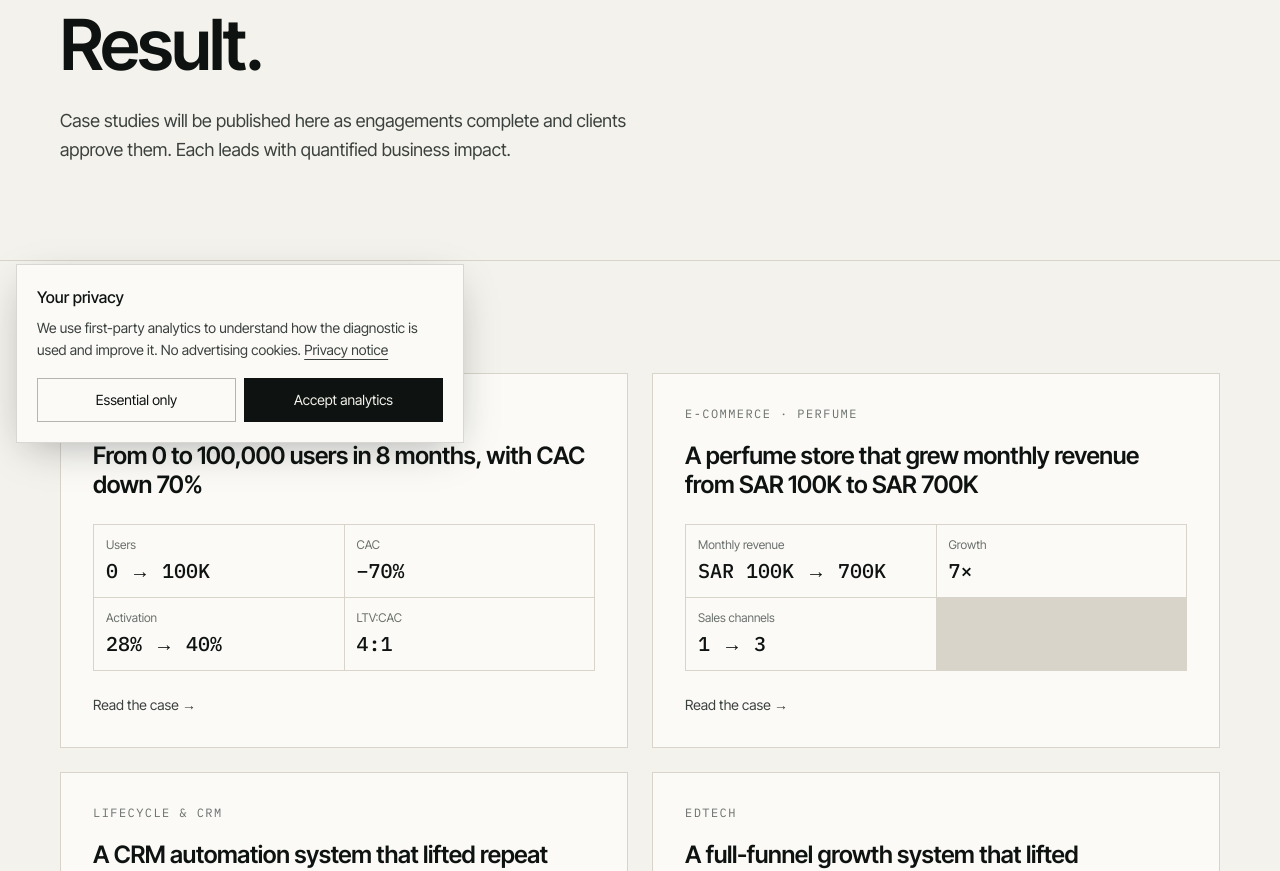
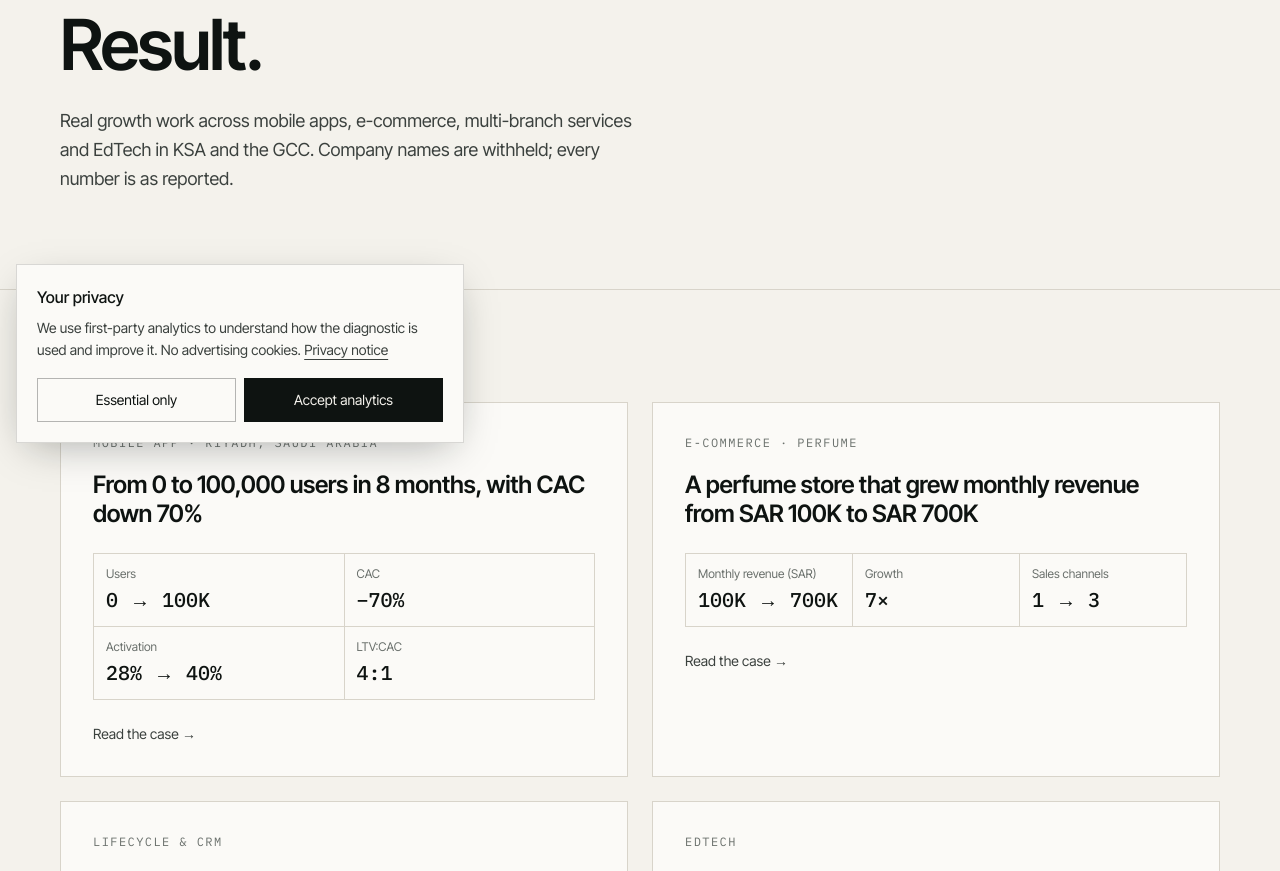
Before and after one commit to islamagendi-hue/Growxera, a Next.js app: page /case-studies in a window 1280 px wide. Shown: the part 341-1212 px from the top of the page. Built offline with nearby package versions, Linux system fonts and the light colour scheme; no server answers.

Commit message:
Polish perfume case metrics and case studies intro
Co-Authored-By: Claude Opus 5.5 (1M context) <noreply@anthropic.com>
Claude-Session: https://claude.ai/code/session_01PJG6eTqNkwu8MewA1KfzJW

```diff
--- a/src/app/case-studies/[slug]/page.tsx
+++ b/src/app/case-studies/[slug]/page.tsx
@@ -48,7 +48,7 @@ export default async function CaseStudyPage({ params }: PageProps<"/case-studies
           </p>
           <h1 className="mt-6 max-w-[20ch] text-h2 font-semibold">{c.title}</h1>
           {c.role && <p className="mt-6 max-w-2xl leading-relaxed text-ink-2">{c.role}</p>}
-          <dl className={`mt-12 grid max-w-3xl grid-cols-2 gap-px border border-line bg-line ${c.metrics.length >= 4 ? "lg:max-w-none lg:grid-cols-4" : ""}`}>
+          <dl className={`mt-12 grid max-w-3xl grid-cols-2 gap-px border border-line bg-line ${c.metrics.length >= 4 ? "lg:max-w-none lg:grid-cols-4" : c.metrics.length === 3 ? "sm:max-w-none sm:grid-cols-3" : ""}`}>
             {c.metrics.map((m) => (
               <div key={m.label} className="bg-paper p-5">
                 <dt className="text-sm text-ink-3">{m.label}</dt>
--- a/src/app/case-studies/page.tsx
+++ b/src/app/case-studies/page.tsx
@@ -19,7 +19,7 @@ export default function CaseStudies() {
       <PageHero
         eyebrow="Case studies"
         title="Problem → Diagnosis → Intervention → Result."
-        lead="Case studies will be published here as engagements complete and clients approve them. Each leads with quantified business impact."
+        lead={CASE_STUDIES.length ? "Real growth work across mobile apps, e-commerce, multi-branch services and EdTech in KSA and the GCC. Company names are withheld; every number is as reported." : "Case studies will be published here as engagements complete and clients approve them. Each leads with quantified business impact."}
       />
       <Section>
         <CaseStudyCards />
--- a/src/components/home/CaseStudyCards.tsx
+++ b/src/components/home/CaseStudyCards.tsx
@@ -15,7 +15,7 @@ export function CaseStudyCards({ limit }: { limit?: number }) {
               {[c.sector, c.market].filter(Boolean).join(" · ")}
             </p>
             <h3 className="mt-5 text-h3 font-semibold">{c.title}</h3>
-            <dl className="mt-6 grid grid-cols-2 gap-px border border-line bg-line">
+            <dl className={`mt-6 grid gap-px border border-line bg-line ${c.metrics.length === 3 ? "grid-cols-3" : "grid-cols-2"}`}>
               {c.metrics.slice(0, 4).map((m) => (
                 <div key={m.label} className="bg-card p-3">
                   <dt className="text-xs text-ink-3">{m.label}</dt>
--- a/src/content/case-studies.ts
+++ b/src/content/case-studies.ts
@@ -72,7 +72,7 @@ export const CASE_STUDIES: CaseStudy[] = [
     sector: "E-commerce · Perfume",
     title: "A perfume store that grew monthly revenue from SAR 100K to SAR 700K",
     metrics: [
-      { label: "Monthly revenue", value: "SAR 100K → 700K" },
+      { label: "Monthly revenue (SAR)", value: "100K → 700K" },
       { label: "Growth", value: "7×" },
       { label: "Sales channels", value: "1 → 3", detail: "Website, Amazon, Meta" },
     ],
```
